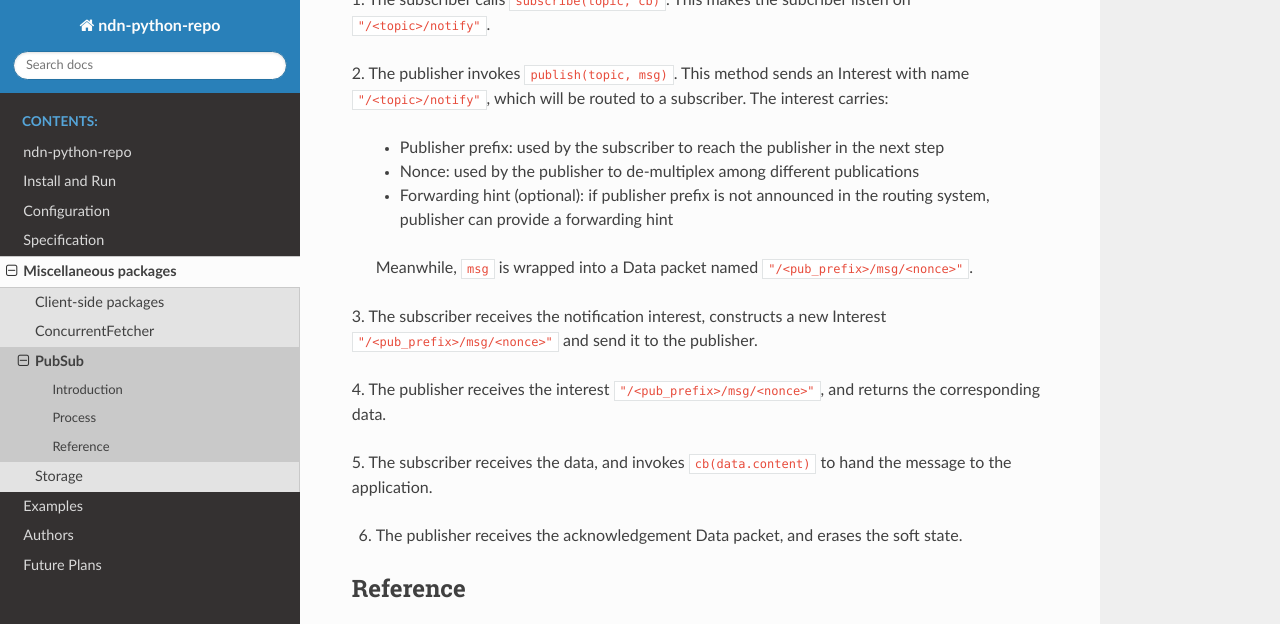
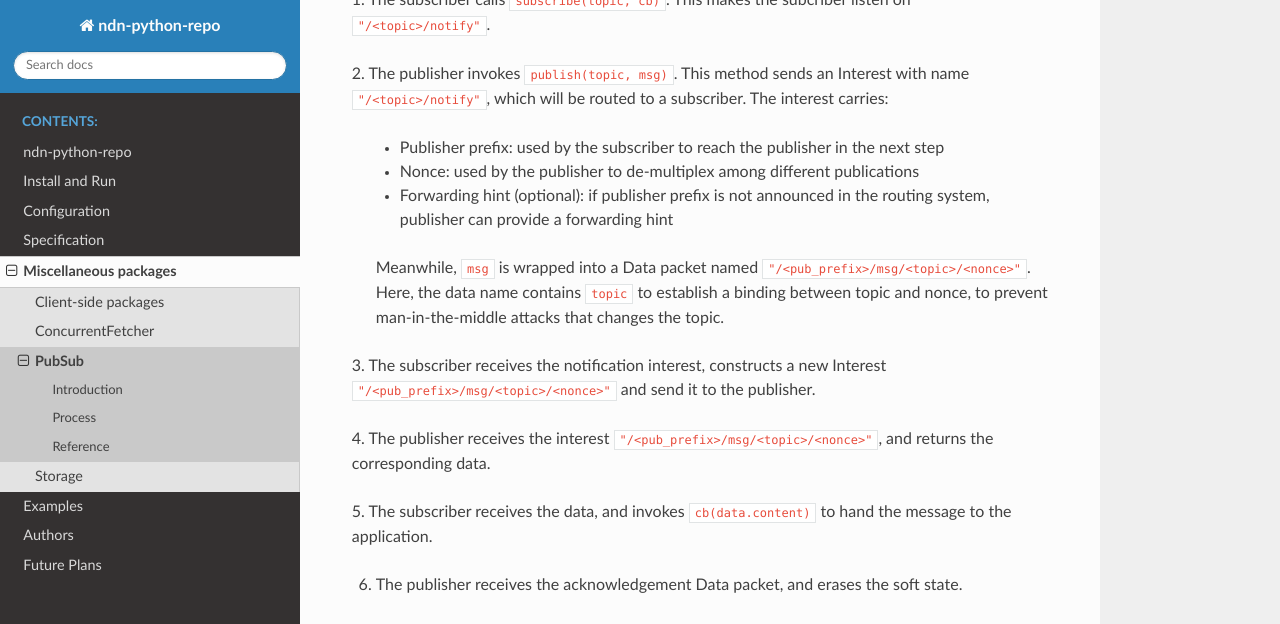
Before and after one commit to UCLA-IRL/ndn-python-repo, a Sphinx documentation site: the page built from docs/src/misc_pkgs/pub_sub.rst, in a window 1280 px wide and 900 px high, scrolled down 605 px, cut to the strip 0-624 px from the top of the window. Built offline with Sphinx 7.4.7 and the Read the Docs theme 2.0.0, drawn with Linux system fonts in a browser that asks for light colours.

Commit message:
utils: fix PubSub vulnerability reported in issue #40

```diff
--- a/docs/src/misc_pkgs/pub_sub.rst
+++ b/docs/src/misc_pkgs/pub_sub.rst
@@ -31,12 +31,12 @@ Under the hood the ``PubSub`` module transmits a series of Interest and Data pac
     * Nonce: used by the publisher to de-multiplex among different publications
     * Forwarding hint (optional): if publisher prefix is not announced in the routing system, publisher can provide a forwarding hint
 
-    Meanwhile, ``msg`` is wrapped into a Data packet named ``"/<pub_prefix>/msg/<nonce>"``.
+    Meanwhile, ``msg`` is wrapped into a Data packet named ``"/<pub_prefix>/msg/<topic>/<nonce>"``. Here, the data name contains ``topic`` to establish a binding between topic and nonce, to prevent man-in-the-middle attacks that changes the topic.
 
 3. The subscriber receives the notification interest, constructs a new Interest
-``"/<pub_prefix>/msg/<nonce>"`` and send it to the publisher.
+``"/<pub_prefix>/msg/<topic>/<nonce>"`` and send it to the publisher.
 
-4. The publisher receives the interest ``"/<pub_prefix>/msg/<nonce>"``, and returns the
+4. The publisher receives the interest ``"/<pub_prefix>/msg/<topic>/<nonce>"``, and returns the
 corresponding data.
 
 5. The subscriber receives the data, and invokes ``cb(data.content)`` to hand the message to the
```
Also changed, not shown: 1 other file.
